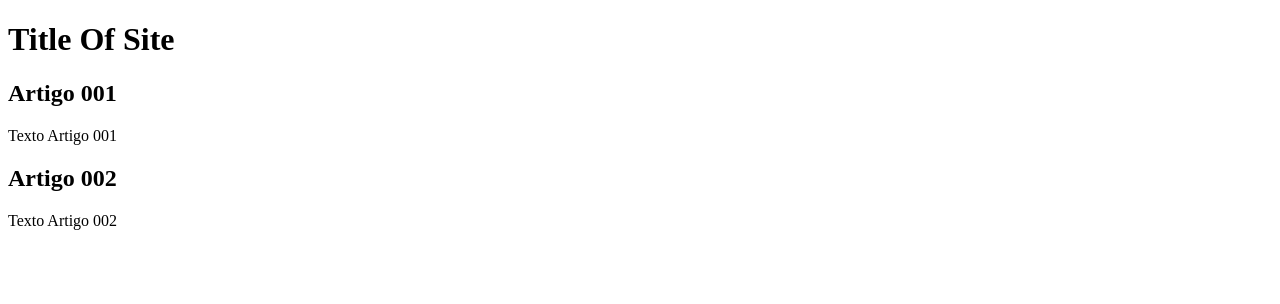
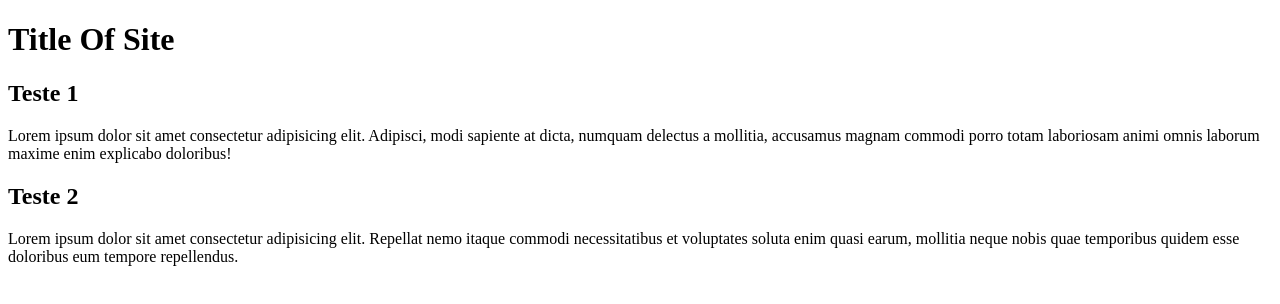
Before and after one commit to YuriOliveira1/YuriOliveira1.github.io, a plain HTML site: page index.html in a window 1280 px wide. Drawn offline with Linux system fonts and the light colour scheme.

Commit message:
Colocando um Conteudo Teste

```diff
--- a/index.html
+++ b/index.html
@@ -11,12 +11,12 @@
             <h1>Title Of Site</h1>
         </header>
         <article>
-            <h2>Artigo 001</h2>
-            <p>Texto Artigo 001</p>
+            <h2>Teste 1</h2>
+            <p>Lorem ipsum dolor sit amet consectetur adipisicing elit. Adipisci, modi sapiente at dicta, numquam delectus a mollitia, accusamus magnam commodi porro totam laboriosam animi omnis laborum maxime enim explicabo doloribus!</p>
         </article>
         <article>
-            <h2>Artigo 002</h2>
-            <p>Texto Artigo 002</p>
+            <h2>Teste 2</h2>
+            <p>Lorem ipsum dolor sit amet consectetur adipisicing elit. Repellat nemo itaque commodi necessitatibus et voluptates soluta enim quasi earum, mollitia neque nobis quae temporibus quidem esse doloribus eum tempore repellendus.</p>
         </article>
     </main>
 </body>
```
